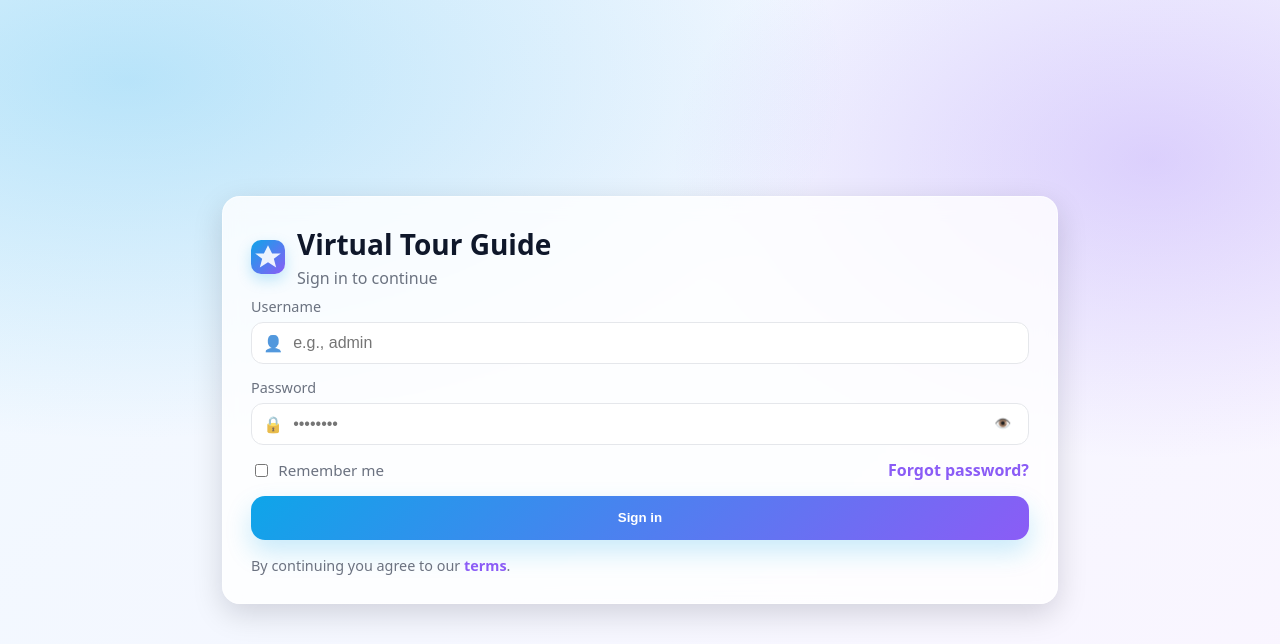
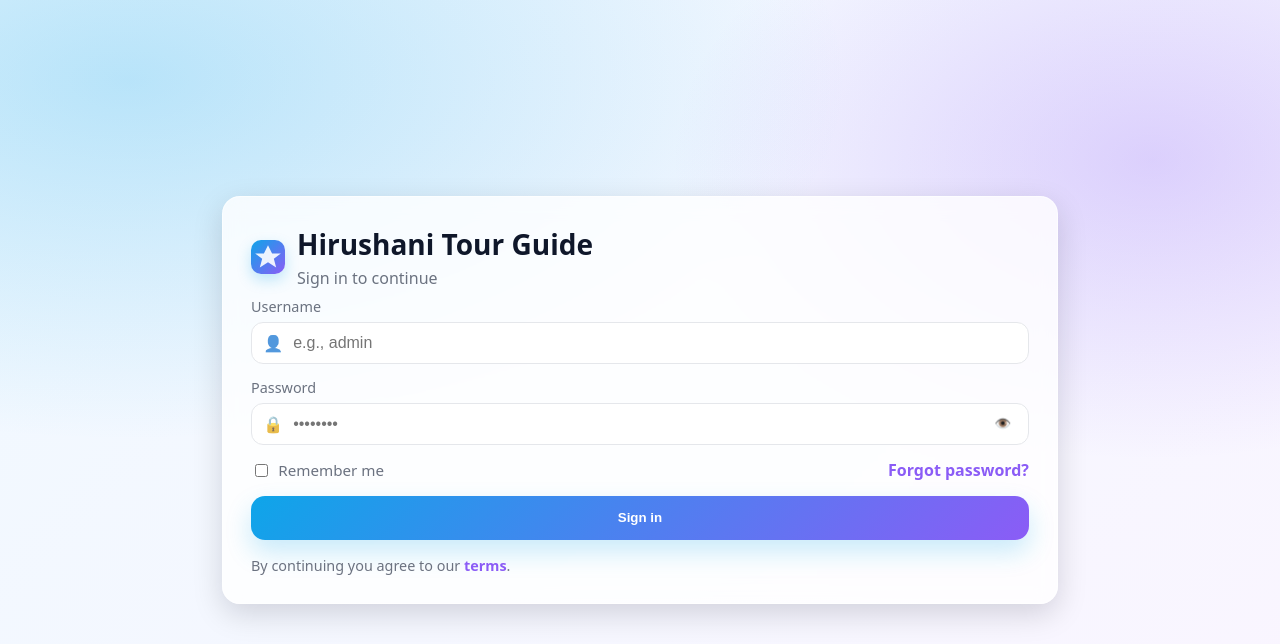
Before and after one commit to Senthazhan/virtual-tour-guide, a Python web app: template irwa-tour/templates/login.html in a window 1280 px wide. Shown: the top 644 px of the page. Run offline with Jinja, Linux system fonts and the light colour scheme; the template is opened without the code that fills it, so the values that code supplies are empty.

Commit message:
name changed

```diff
--- a/irwa-tour/templates/login.html
+++ b/irwa-tour/templates/login.html
@@ -17,7 +17,7 @@
           </svg>
         </div>
         <div>
-          <h1 id="auth-title">Virtual Tour Guide</h1>
+          <h1 id="auth-title">Hirushani Tour Guide</h1>
           <p id="auth-desc" class="muted">Sign in to continue</p>
         </div>
       </div>
```
